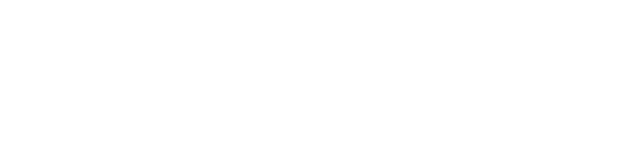
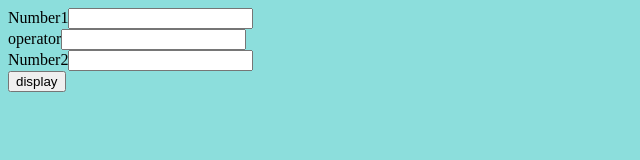
Before and after one commit to Imtiyaaz-D/jsExercises, a plain HTML site: page index.html in a window 1280 px wide. Shown: the whole page, without its empty margins (0-640 px from the left). Drawn offline with Linux system fonts and the light colour scheme.

Commit message:
css structure

```diff
--- /dev/null
+++ b/css/style.css
@@ -0,0 +1,8 @@
+::before::after{
+    margin: 0;
+    padding: 0;
+    box-sizing: border-box;
+}
+body{
+    background-color: #8CDEDC;
+}
--- a/index.html
+++ b/index.html
@@ -4,10 +4,22 @@
     <meta charset="UTF-8">
     <meta http-equiv="X-UA-Compatible" content="IE=edge">
     <meta name="viewport" content="width=device-width, initial-scale=1.0">
+    <link rel="stylesheet" href="./css/style.css">
     <title>jsExercise</title>
 </head>
 <body>
-
+<div class="container">
+    <div class="row" id="Number1">
+        <label for="">Number1<input type="text"></label>
+    </div>
+    <div class="row" id="operator">
+        <label for="">operator<input type="text"></label>
+    </div>
+    <div class="row" id="Number2">
+        <label for="">Number2<input type="text"></label>
+    </div>
+<button onclick="display(result)">display</button>
+</div>
     <script src="./script/code.js"></script>
 </body>
 </html>
```
